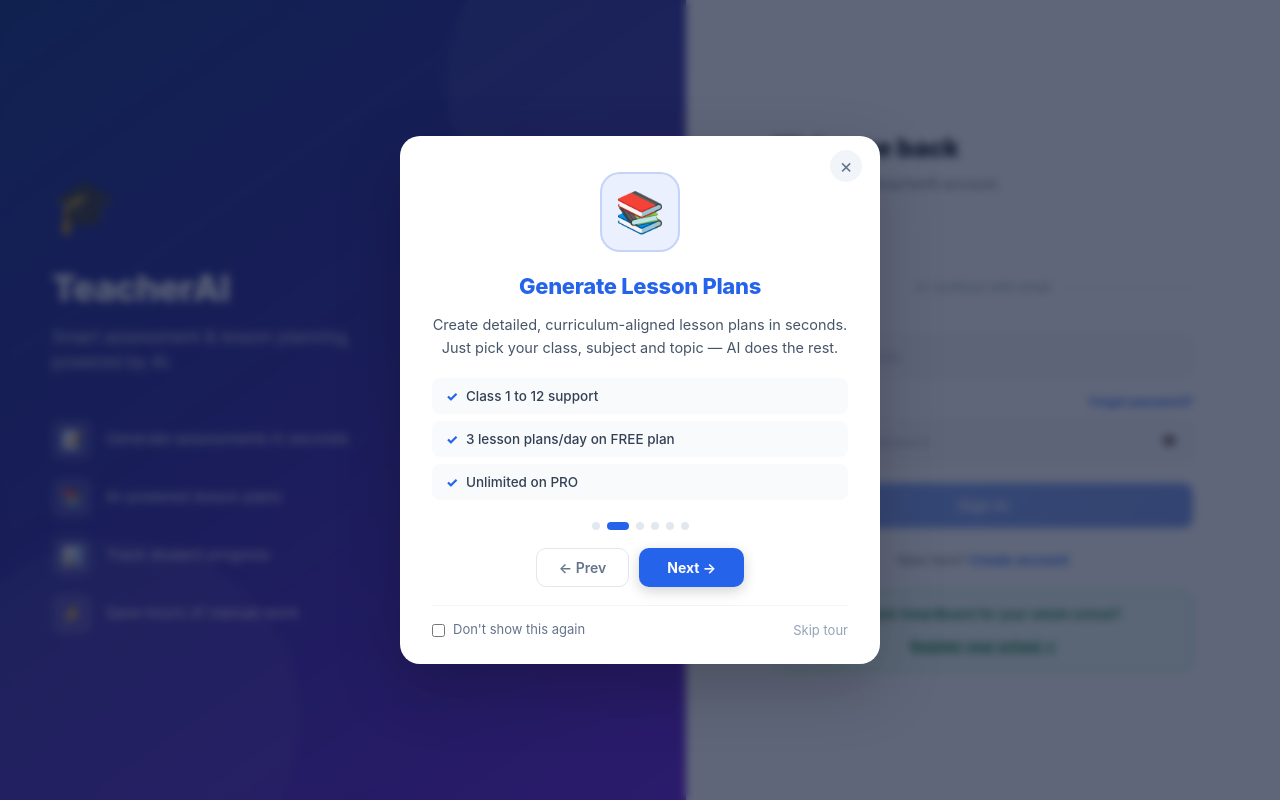
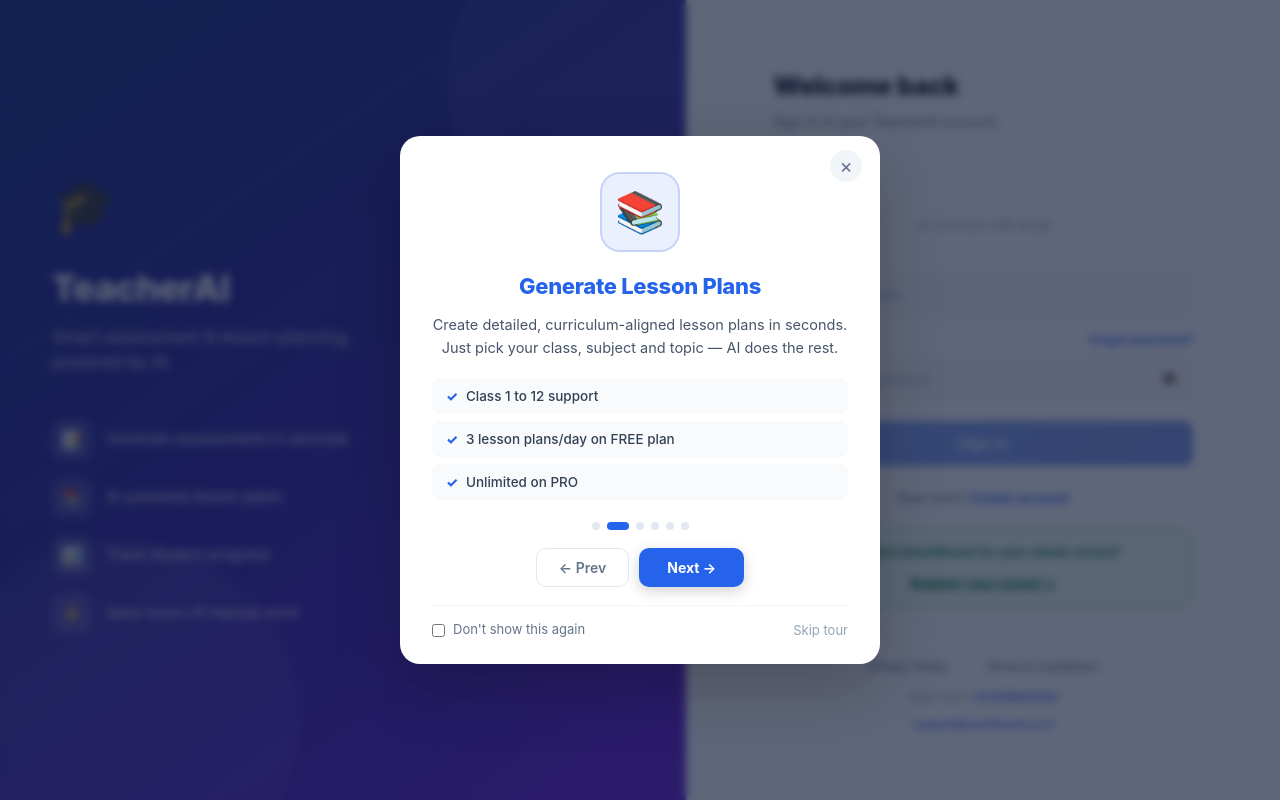
Before and after one commit to avnishweb91/teacherai, a React (Vite) app in the folder frontend/: page /login in a window 1280 px wide. Built offline with nearby package versions, Linux system fonts and the light colour scheme; no server answers.

Commit message:
feat: add footer to login page with Privacy Policy, Terms & Contact Us
Co-Authored-By: Avnish <avnishweb91@gmail.com>

```diff
--- a/frontend/src/pages/AuthPage.jsx
+++ b/frontend/src/pages/AuthPage.jsx
@@ -1,5 +1,5 @@
 import { useState, useEffect, useRef } from "react";
-import { useNavigate } from "react-router-dom";
+import { useNavigate, Link } from "react-router-dom";
 import { GoogleLogin } from "@react-oauth/google";
 import LoginEmail from "./LoginEmail";
 import api from "../services/api";
@@ -253,6 +253,26 @@ export default function AuthPage() {
             </a>
           </div>
         </div>
+
+        {/* ── Footer ── */}
+        <div style={{ marginTop: 28, textAlign: "center", borderTop: "1px solid #f1f5f9", paddingTop: 18, width: "100%", maxWidth: 420 }}>
+          <div style={{ display: "flex", justifyContent: "center", alignItems: "center", gap: 16, marginBottom: 12 }}>
+            <Link to="/privacy" style={{ fontSize: 12, color: "#64748b", textDecoration: "none", fontWeight: 500 }}>
+              Privacy Policy
+            </Link>
+            <span style={{ color: "#cbd5e1", fontSize: 14 }}>|</span>
+            <Link to="/terms" style={{ fontSize: 12, color: "#64748b", textDecoration: "none", fontWeight: 500 }}>
+              Terms &amp; Conditions
+            </Link>
+          </div>
+          <p style={{ fontSize: 11, color: "#94a3b8", margin: "0 0 4px" }}>
+            Need help?{" "}
+            <a href="tel:+918789225125" style={{ color: "#2563eb", textDecoration: "none", fontWeight: 600 }}>+91 8789225125</a>
+          </p>
+          <a href="mailto:support@smartboard.co.in" style={{ fontSize: 11, color: "#2563eb", textDecoration: "none", fontWeight: 500 }}>
+            support@smartboard.co.in
+          </a>
+        </div>
       </div>
     </div>
   );
```
